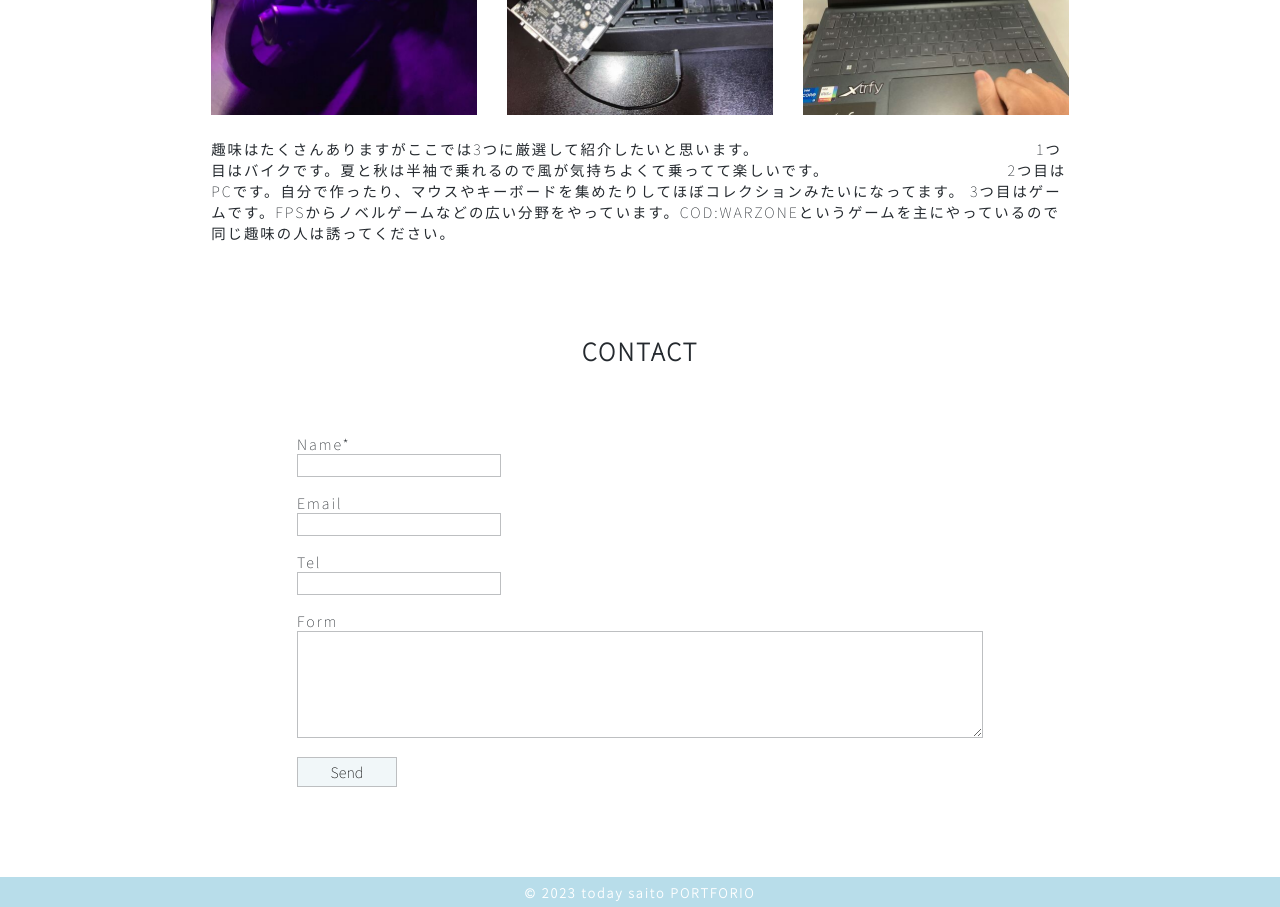
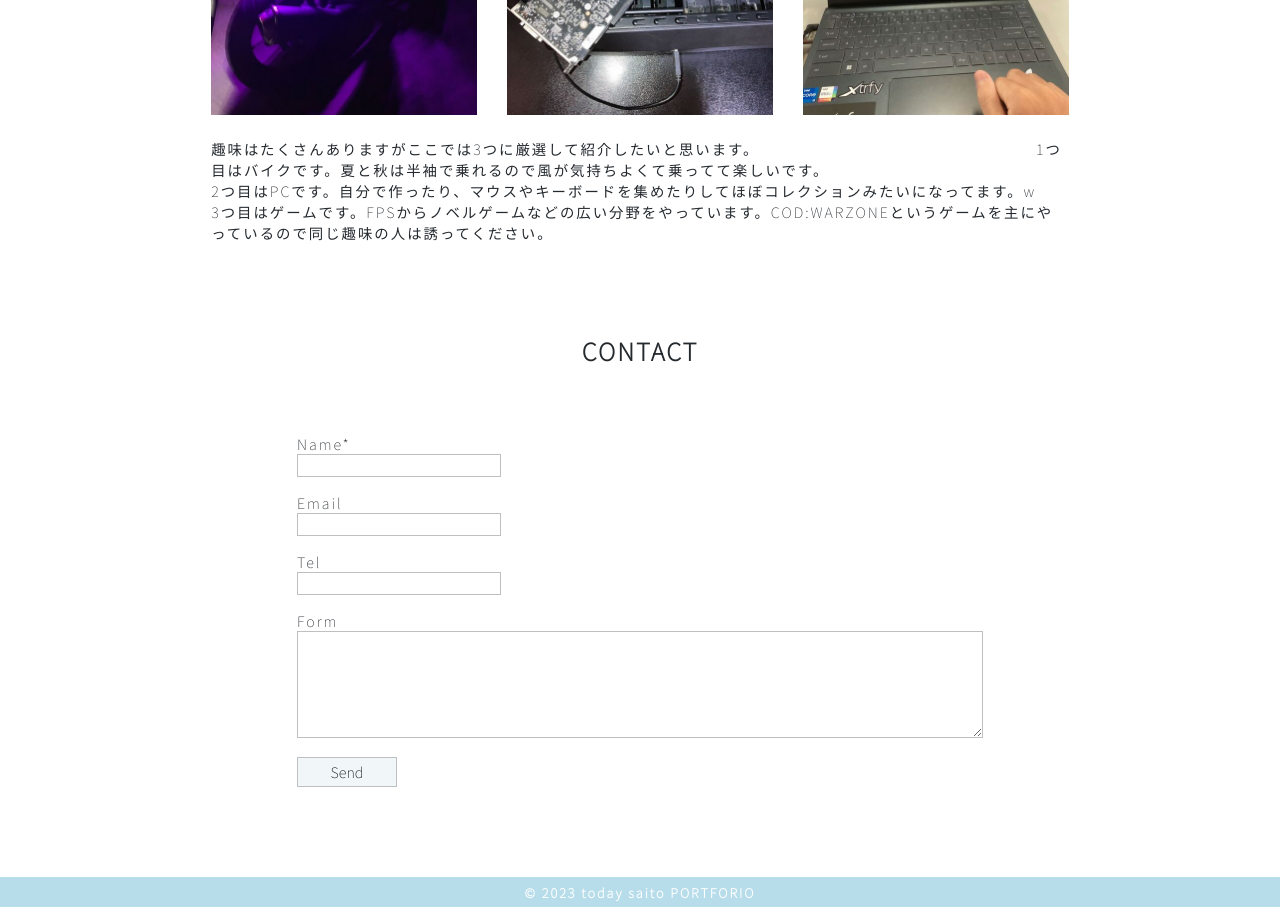
Before and after one commit to itc-n22010/SAITO-, a plain HTML site: page index.html in a window 1280 px wide. Shown: the part 4200-5107 px from the top of the page. Drawn offline with nearby package versions, Linux system fonts and the light colour scheme; some packages are replaced by stand-ins of ours.

Commit message:
Update index.html

```diff
--- a/index.html
+++ b/index.html
@@ -132,9 +132,9 @@
                     <p>
                         趣味はたくさんありますがここでは3つに厳選して紹介したいと思います。
                         1つ目はバイクです。夏と秋は半袖で乗れるので風が気持ちよくて乗ってて楽しいです。
-                        2つ目はPCです。自分で作ったり、マウスやキーボードを集めたりしてほぼコレクションみたいになってます。
-                        3つ目はゲームです。FPSからノベルゲームなどの広い分野をやっています。COD:WARZONEというゲームを主にやっているので同じ趣味の人は誘ってください。
                     </p>
+                    <p>2つ目はPCです。自分で作ったり、マウスやキーボードを集めたりしてほぼコレクションみたいになってます。w</p>
+                    <p>3つ目はゲームです。FPSからノベルゲームなどの広い分野をやっています。COD:WARZONEというゲームを主にやっているので同じ趣味の人は誘ってください。</p>
 
                 </ul>
             </section>
```
